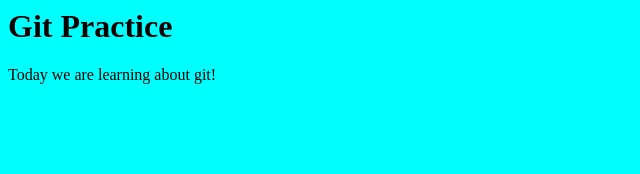
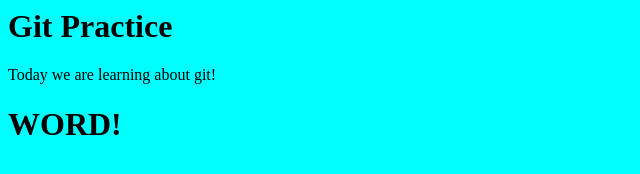
Before and after one commit to fayjk/cse102, a plain HTML site: page index.html in a window 1280 px wide. Shown: the whole page, without its empty margins (0-640 px from the left). Drawn offline with Linux system fonts and the light colour scheme.

Commit message:
Threw in a new word

```diff
--- a/index.html
+++ b/index.html
@@ -8,6 +8,7 @@
 <body>
 	<h1>Git Practice</h1>
 	<p> Today we are learning about git!</p>
+	<h1>WORD!</h1>
 </body>
 
 </html>
```
